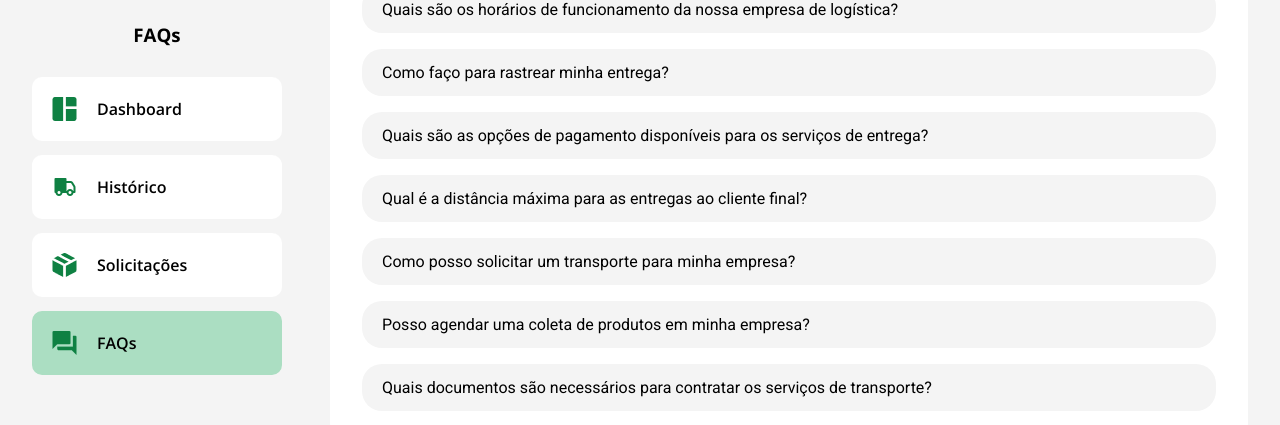
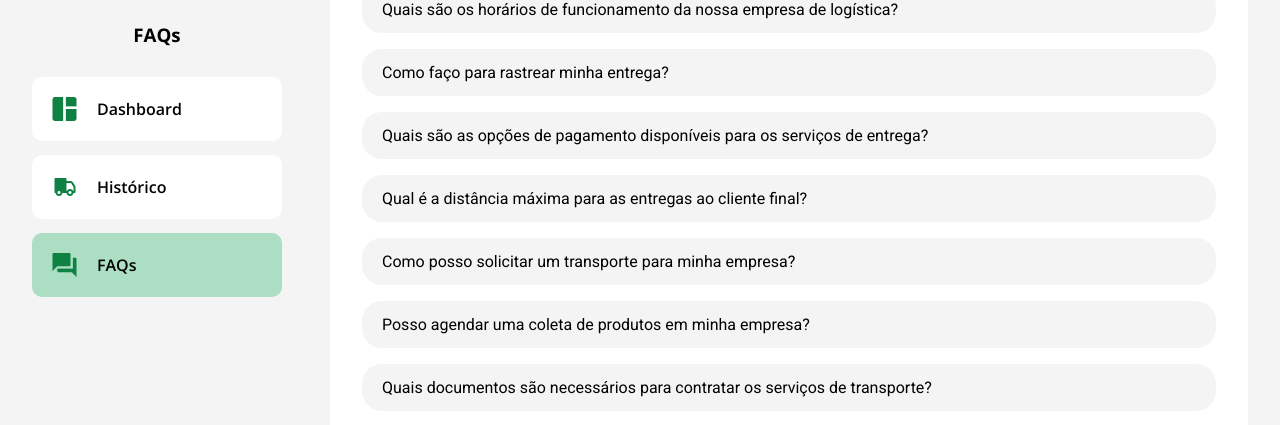
Before and after one commit to pmagalhaes2/rd-log-frontend, a React (Create React App) app: page /support in a window 1280 px wide. Shown: the part 347-772 px from the top of the page. Built offline with nearby package versions, Linux system fonts and the light colour scheme; some icons are missing.

Commit message:
feat: update menu make dynamic

```diff
--- a/src/Components/Menu/Menu.jsx
+++ b/src/Components/Menu/Menu.jsx
@@ -6,8 +6,12 @@ import dash from "../../assets/images/Dash.png";
 import truck from "../../assets/images/Truck.png";
 import faqs from "../../assets/images/FaQs.png";
 import { NavLink } from "react-router-dom";
+import { useUser } from "../../context/UserContext";
 
 function MenuComponent({ pageName }) {
+  const { user } = useUser();
+  const { role } = user;
+
   return (
     <div>
       <div className={styles["menu-icon"]}>
@@ -30,6 +34,7 @@ function MenuComponent({ pageName }) {
             <img src={truck} alt="Histórico" />
             Histórico
           </NavLink>
+          {role === "admin" && (
             <NavLink
               to="/requests"
               className={({ isActive }) => (isActive ? styles.active : "")}
@@ -37,6 +42,7 @@ function MenuComponent({ pageName }) {
               <img src={pack} alt="Solicitações" />
               Solicitações
             </NavLink>
+          )}
           <NavLink
             to="/support"
             className={({ isActive }) => (isActive ? styles.active : "")}
```
Lines whose indentation alone changed are shown as unchanged.
